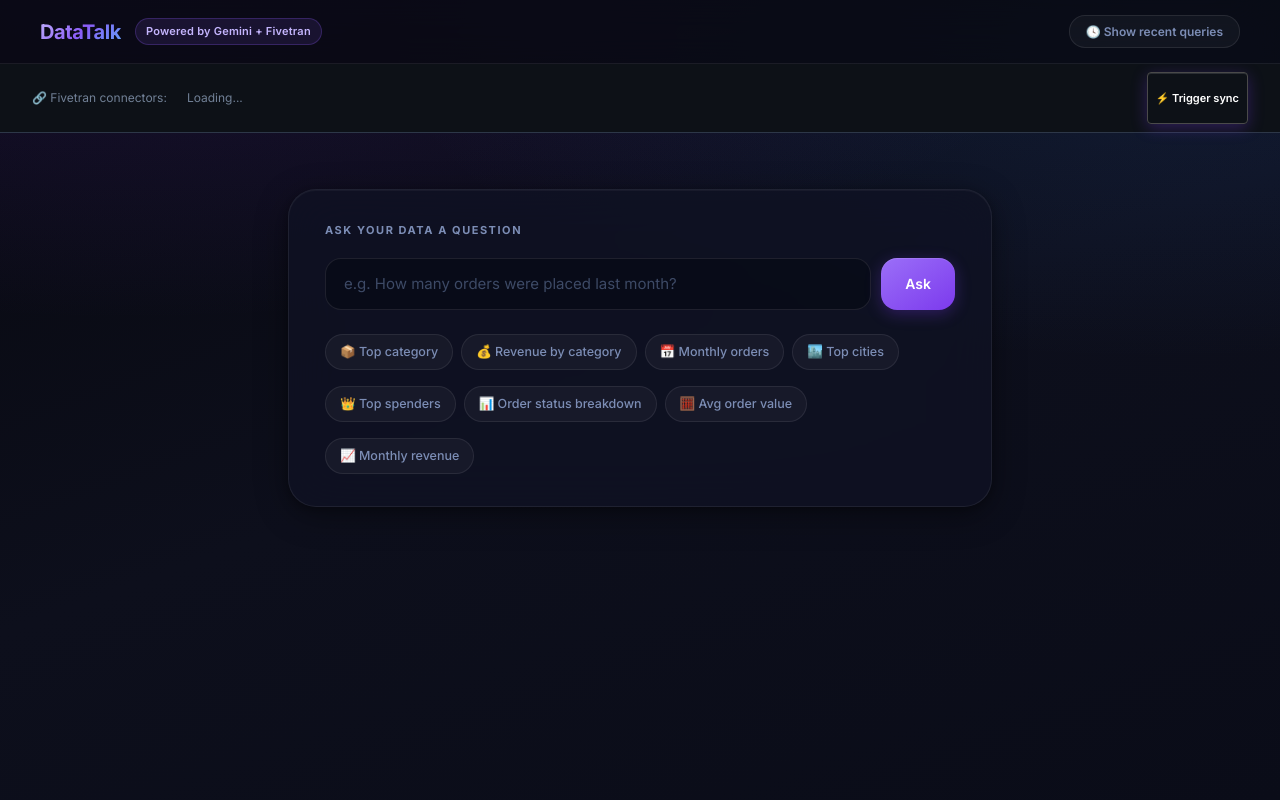
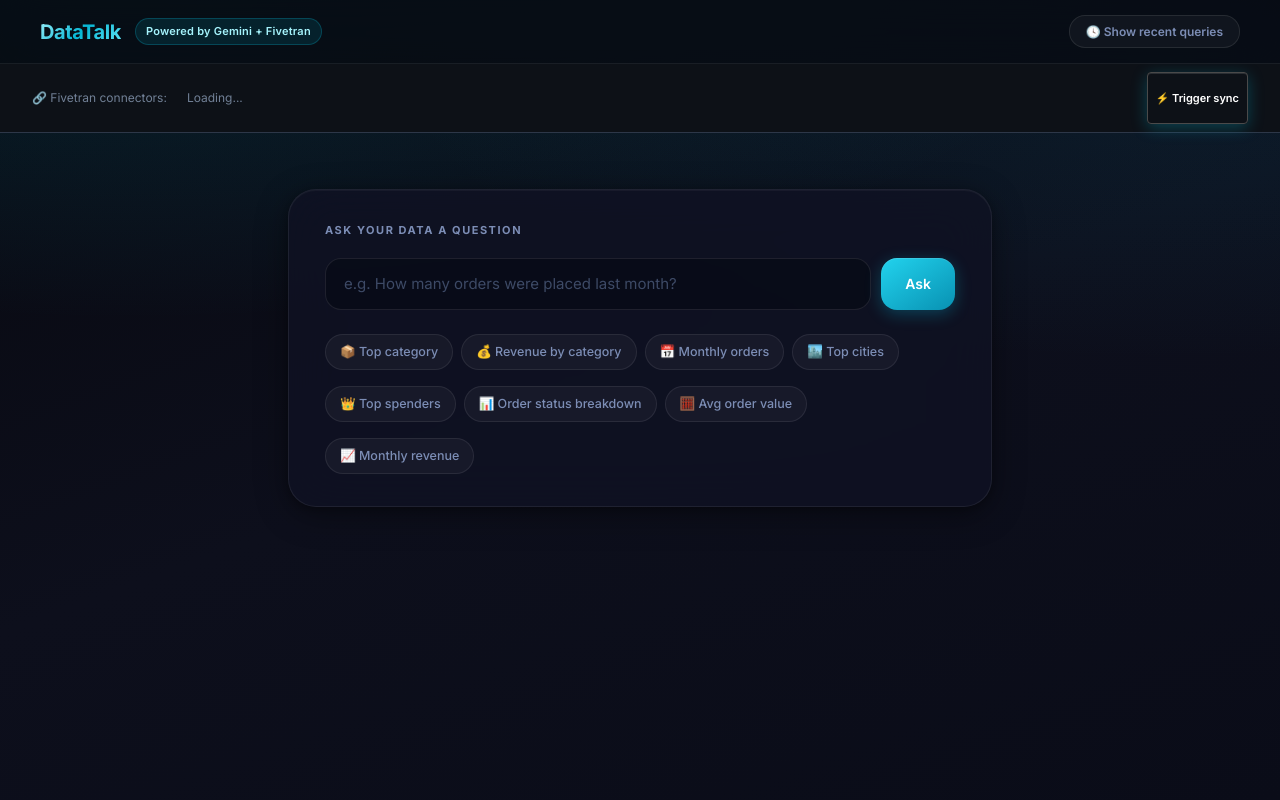
Before and after one commit to sumukh30/datatalk-bi-agent, a Flask app: page / in a window 1280 px wide. Run offline with Flask 3, Linux system fonts and the light colour scheme; data that the repository does not hold is empty.

Commit message:
changed app theme

```diff
--- a/frontend/templates/index.html
+++ b/frontend/templates/index.html
@@ -20,14 +20,14 @@
         --card: rgba(16, 18, 35, 0.80);
         --card-hover: rgba(20, 22, 42, 0.90);
         --border: rgba(255, 255, 255, 0.07);
-        --border-hover: rgba(139, 92, 246, 0.30);
+        --border-hover: rgba(6, 182, 212, 0.30);
         --text: #e2e8f0;
         --muted: #7c8db5;
         --faint: #3d4a66;
-        --primary: #8b5cf6;
-        --primary-hover: #7c3aed;
-        --primary-glow: rgba(139, 92, 246, 0.18);
-        --secondary: #60a5fa;
+        --primary: #06b6d4;
+        --primary-hover: #0891b2;
+        --primary-glow: rgba(6, 182, 212, 0.18);
+        --secondary: #67e8f9;
         --success: #10b981;
         --danger: #ef4444;
         --radius-sm: 10px;
@@ -44,8 +44,8 @@
         font-size: 15px;
         line-height: 1.6;
         background:
-            radial-gradient(ellipse 80% 50% at 10% -10%, rgba(124, 58, 237, 0.18), transparent),
-            radial-gradient(ellipse 60% 40% at 90% 5%, rgba(59, 130, 246, 0.12), transparent),
+            radial-gradient(ellipse 80% 50% at 10% -10%, rgba(6, 182, 212, 0.18), transparent),
+            radial-gradient(ellipse 60% 40% at 90% 5%, rgba(8, 145, 178, 0.12), transparent),
             linear-gradient(160deg, #07080f 0%, #0d0f1c 50%, #0a0c18 100%);
         background-attachment: fixed;
     }
@@ -70,7 +70,7 @@
         font-size: 20px;
         font-weight: 700;
         letter-spacing: -0.4px;
-        background: linear-gradient(135deg, #c4b5fd 0%, #8b5cf6 50%, #60a5fa 100%);
+        background: linear-gradient(135deg, #a5f3fc 0%, #06b6d4 50%, #67e8f9 100%);
         background-clip: text;
         -webkit-background-clip: text;
         color: transparent;
@@ -83,9 +83,9 @@
     }
 
     .badge {
-        background: rgba(139, 92, 246, 0.12);
-        color: #c4b5fd;
-        border: 1px solid rgba(139, 92, 246, 0.25);
+        background: rgba(6, 182, 212, 0.12);
+        color: #a5f3fc;
+        border: 1px solid rgba(6, 182, 212, 0.25);
         padding: 4px 10px;
         border-radius: 999px;
         font-size: 11px;
@@ -194,19 +194,19 @@
     }
 
     button:not(.secondary):not(.confirm):not(.clear) {
-        background: linear-gradient(145deg, #9b6ff8, #7c3aed);
+        background: linear-gradient(145deg, #22d3ee, #0891b2);
         color: white;
         padding: 0 24px;
         min-height: 52px;
         box-shadow:
-            0 4px 16px rgba(124, 58, 237, 0.30),
+            0 4px 16px rgba(6, 182, 212, 0.30),
             0 1px 0 rgba(255, 255, 255, 0.12) inset;
     }
 
     button:not(.secondary):not(.confirm):not(.clear):hover {
-        background: linear-gradient(145deg, #a97af9, #8b4ff5);
+        background: linear-gradient(145deg, #38bdf8, #0e7490);
         box-shadow:
-            0 8px 24px rgba(124, 58, 237, 0.45),
+            0 8px 24px rgba(6, 182, 212, 0.45),
             0 1px 0 rgba(255, 255, 255, 0.15) inset;
         transform: translateY(-1px);
     }
@@ -772,8 +772,8 @@
             const chartType = looksLikeDate ? "line" : "bar";
 
             const colors = chartType === "line"
-                ? { bg: "rgba(124, 58, 237, 0.15)", border: "#7c3aed" }
-                : { bg: "rgba(124, 58, 237, 0.7)", border: "#6d28d9" };
+                ? { bg: "rgba(6, 182, 212, 0.15)", border: "#06b6d4" }
+                : { bg: "rgba(6, 182, 212, 0.7)", border: "#0891b2" };
 
             currentChart = new Chart(canvas, {
                 type: chartType,
```
Also changed, not shown: other parts of frontend/templates/index.html (+11 -11 lines).
